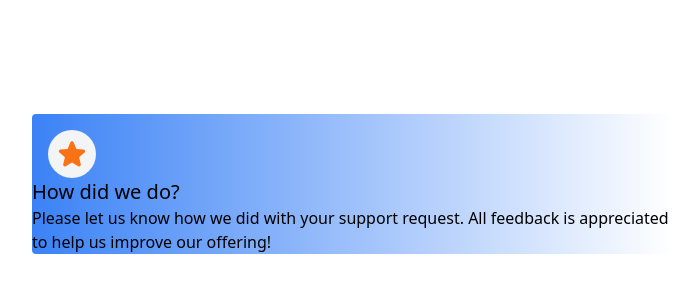
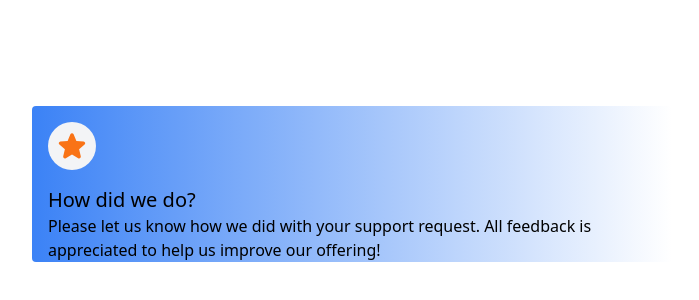
Before and after one commit to otilor/interactive-rating-component-frontend-mentor, a Next.js app: page / in a window 1280 px wide. Shown: the part 216-516 px from the top of the page, without its empty margins (288-987 px from the left). Built offline with nearby package versions, Linux system fonts and the light colour scheme.

Commit message:
add padding

```diff
--- a/pages/index.js
+++ b/pages/index.js
@@ -22,7 +22,7 @@ export default function Home() {
                 <StarIcon className="text-orange-500" />
               </div>
             </div>
-            <div>
+            <div className="ml-4 mt-4">
               <h4 className="text-xl tracking-light">How did we do?</h4>
               <p>
                 Please let us know how we did with your support request. All
```
